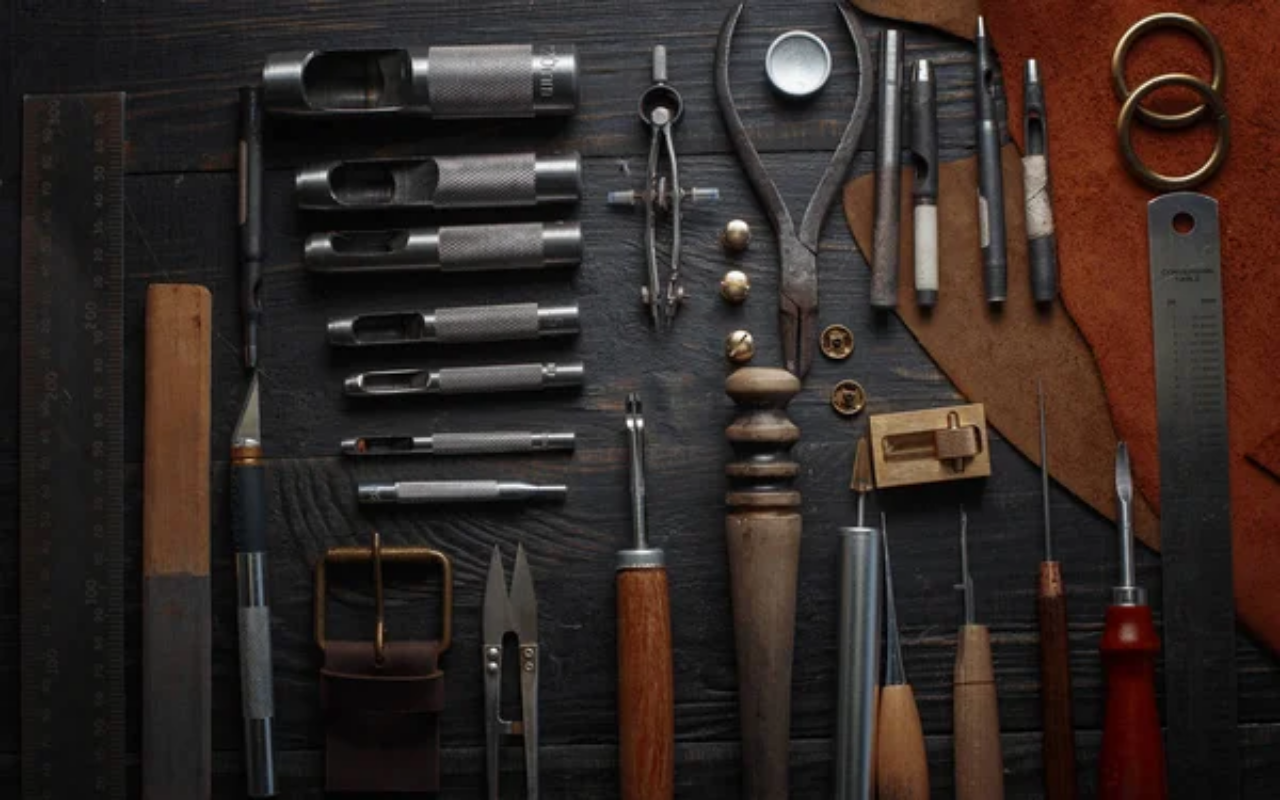
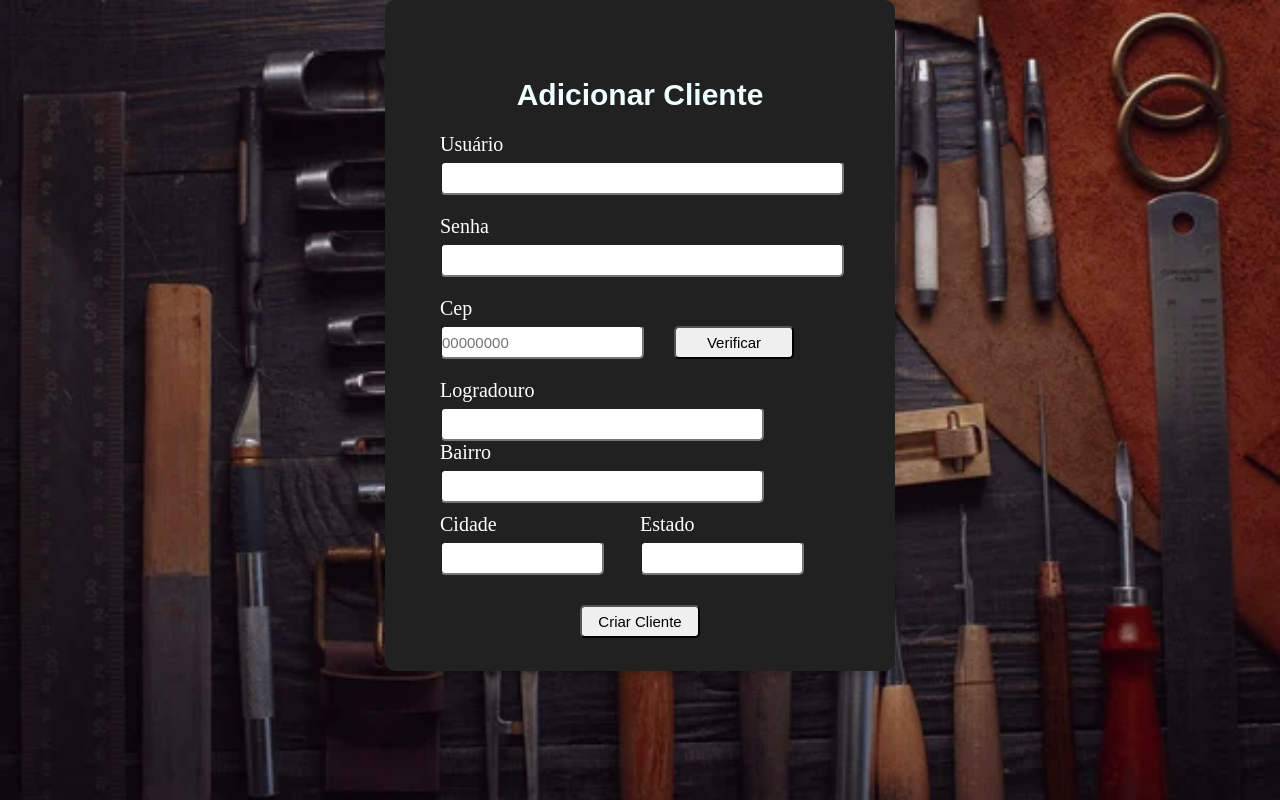
Before and after one commit to Thales-Daniel/Zitrus-Case, a React (Create React App) app: page /details in a window 1280 px wide. Built offline with nearby package versions, Linux system fonts and the light colour scheme.

Commit message:
feat: finalizado rota de atualização de cliente

```diff
--- a/src/components/customerCard/index.jsx
+++ b/src/components/customerCard/index.jsx
@@ -1,4 +1,4 @@
-import React, { useState } from 'react';
+import React from 'react';
 import { useDispatch } from 'react-redux';
 import { Link } from 'react-router-dom';
 import notFoundUser from '../../assets/unknown.png';
@@ -9,7 +9,6 @@ function CustomersCard({
   // eslint-disable-next-line react/prop-types
   imagem, nome, logradouro, localidade, uf, bairro, id,
 }) {
-  const [redirect, setRedirect] = useState(false);
   const dispatch = useDispatch();
   const customerDelete = (usuarioId) => {
     dispatch(deleteCustomer(usuarioId));
@@ -17,7 +16,6 @@ function CustomersCard({
 
   const editCostumer = (userId) => {
     dispatch(getCustomerById(userId));
-    setRedirect(true);
   };
 
   return (
--- a/src/pages/customer/index.jsx
+++ b/src/pages/customer/index.jsx
@@ -8,6 +8,7 @@ import './style.css';
 function Customers() {
   const customers = useSelector((state) => state.customers.data);
   const dispatch = useDispatch();
+
   useEffect(() => {
     dispatch(getCustomer());
   }, [dispatch]);
--- a/src/pages/details/index.jsx
+++ b/src/pages/details/index.jsx
@@ -1,14 +1,98 @@
-import React, { useEffect } from 'react';
-import { useSelector } from 'react-redux';
+import React, { useEffect, useState } from 'react';
+import { useSelector, useDispatch } from 'react-redux';
+import axios from 'axios';
+import './style.css';
+import { putCustomer } from '../../redux/customerSlice';
 
 function Details() {
-  const lastUser = useSelector((state) => state.customers);
+  const lastUser = useSelector((state) => state.customers.lastUser);
 
   useEffect(() => {
+    console.log(lastUser);
   }, [lastUser]);
+
+  const [usuario, setUsuario] = useState('');
+  const [senha, setSenha] = useState('');
+  const [cep, setCep] = useState('');
+  const [cepInvalido, setCepInvalido] = useState(false);
+  const [logradouro, setLogradouro] = useState('');
+  const [cidade, setCidade] = useState('');
+  const [estado, setEstado] = useState('');
+  const [bairro, setBairro] = useState('');
+
+  const dispatch = useDispatch();
+
+  async function searchAddress() {
+    try {
+      const url = `https://opencep.com/v1/${cep}`;
+      const { data } = await axios(url);
+      setLogradouro(data.logradouro);
+      setCidade(data.localidade);
+      setEstado(data.uf);
+      setBairro(data.bairro);
+    } catch (err) {
+      setCepInvalido(true);
+      setCep('');
+      setTimeout(() => setCepInvalido(false), 2000);
+    }
+  }
+
+  const updateUser = (event) => {
+    event.preventDefault();
+    const user = {
+      name: usuario,
+      image: '',
+      Rua: logradouro,
+      cidade,
+      estado,
+      bairro,
+      id: lastUser.id,
+    };
+
+    dispatch(putCustomer(user));
+  };
+
   return (
-    <div className="detailsContainer">
-      {lastUser.name}
+    <div className="container-register">
+      <div className="wrap-register">
+        <form className="register-form" onSubmit={updateUser}>
+          <h2 className="register-form-title">Adicionar Cliente</h2>
+          <label htmlFor="usuario" className="labelRegister">
+            <p className="registerFildTitle">Usuário</p>
+            <input id="usuario" className="inputRegister" type="text" value={usuario} onChange={(e) => setUsuario(e.target.value)} />
+          </label>
+          <label htmlFor="senha" className="labelRegister">
+            <p className="registerFildTitle">Senha</p>
+            <input id="senha" className="inputRegister" type="text" value={senha} onChange={(e) => setSenha(e.target.value)} />
+          </label>
+          <label htmlFor="cep" className="labelCep">
+            <div>
+              <p className="addressTittle">Cep</p>
+              <input id="cep" className="inputAddress" maxLength="8" type="text" value={cep} onChange={(e) => setCep(e.target.value)} placeholder="00000000" />
+              <button type="button" className="buttonCep" onClick={searchAddress}>Verificar</button>
+              <br />
+              {cepInvalido && <small className="cepInvalido">Cep Inválido</small>}
+            </div>
+          </label>
+          <label htmlFor="logradouro" className="labelCep">
+            <p className="addressTittle">Logradouro</p>
+            <input id="logradouro" className="inputLogradouro" maxLength="8" type="text" value={logradouro} onChange={(e) => setLogradouro(e.target.value)} />
+            <p className="addressTittle">Bairro</p>
+            <input id="cidade" className="inputUf" maxLength="8" type="text" value={bairro} onChange={(e) => setBairro(e.target.value)} />
+          </label>
+          <label htmlFor="cidade" className="labelEstado">
+            <div>
+              <p className="addressTittle">Cidade</p>
+              <input id="cidade" className="inputUf" maxLength="8" type="text" value={cidade} onChange={(e) => setCidade(e.target.value)} />
+            </div>
+            <div>
+              <p id="estado" className="addressTittle">Estado</p>
+              <input id="estado" className="inputUf" maxLength="8" type="text" value={estado} onChange={(e) => setEstado(e.target.value)} />
+            </div>
+          </label>
+          <button type="submit" className="createUserButton">Criar Cliente</button>
+        </form>
+      </div>
     </div>
   );
 }
--- /dev/null
+++ b/src/pages/details/style.css
@@ -0,0 +1,3 @@
+.detailsContainer {
+  color: white;
+}
--- a/src/pages/login/index.jsx
+++ b/src/pages/login/index.jsx
@@ -35,13 +35,6 @@ function Login() {
           <div className="container-login-form-btn">
             <Link className="login-form-btn" to="/customer">Login</Link>
           </div>
-
-          <div className="text-center">
-            <span className="txt1">Não possui conta? </span>
-            <Link className="txt2" to="/register">
-              Criar conta
-            </Link>
-          </div>
         </form>
       </div>
     </div>
--- a/src/redux/customerSlice.js
+++ b/src/redux/customerSlice.js
@@ -37,6 +37,15 @@ export const getCustomerById = createAsyncThunk(
   },
 );
 
+export const putCustomer = createAsyncThunk(
+  'putCustomer',
+  async (user) => {
+    const url = `https://625f410a873d6798e2b4810f.mockapi.io/zitrus/${user.id}`;
+    const { data } = await axios.put(url, user);
+    return data;
+  },
+);
+
 export const customerSlice = createSlice({
   name: 'customer',
   initialState: {
@@ -61,6 +70,11 @@ export const customerSlice = createSlice({
       // eslint-disable-next-line no-param-reassign
       state.lastUser = payload;
     },
+    [putCustomer.fulfilled]: (state, { payload }) => {
+      const client = state.data.findIndex((customer) => customer.id === payload.id);
+      // eslint-disable-next-line no-param-reassign
+      state.data[client] = payload;
+    },
   },
 
   reducers: {
```
